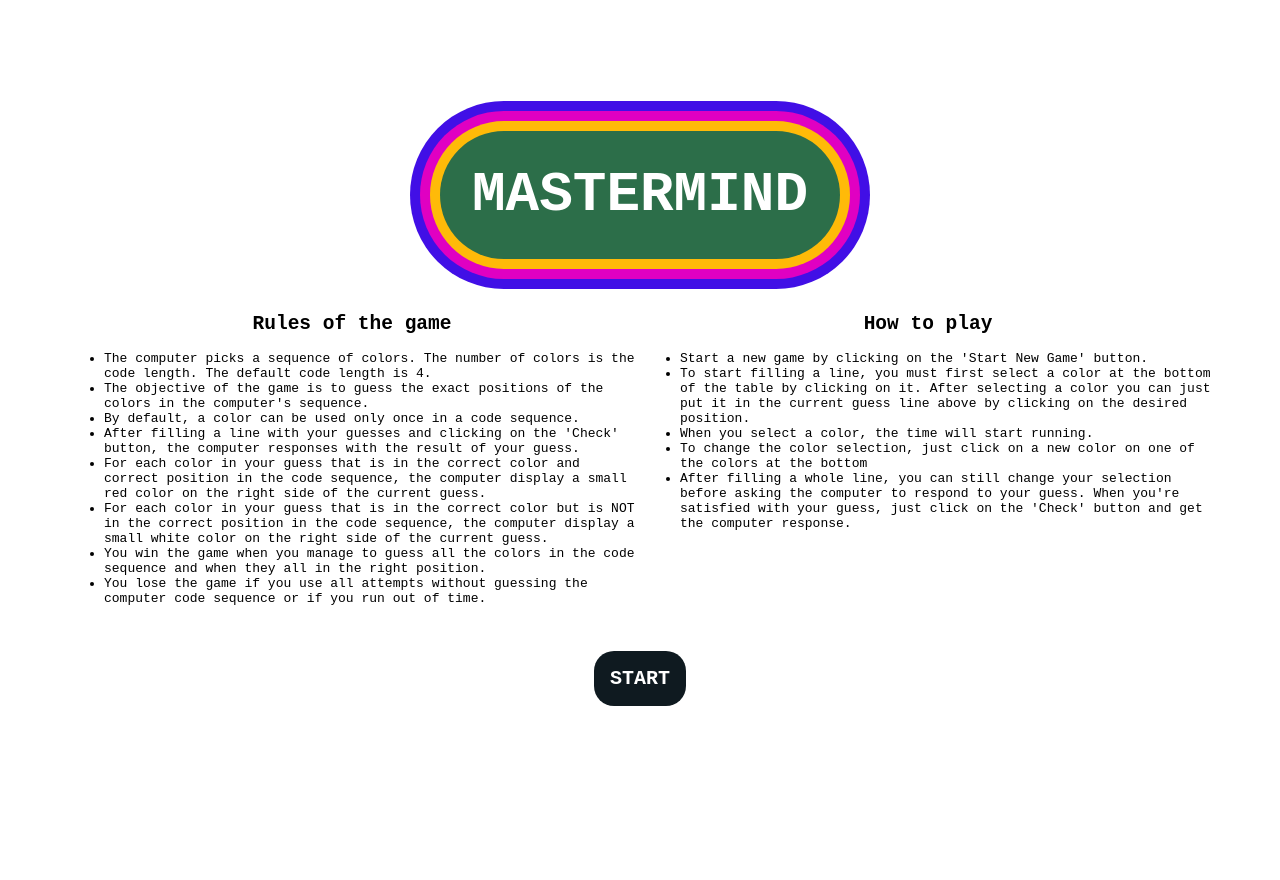
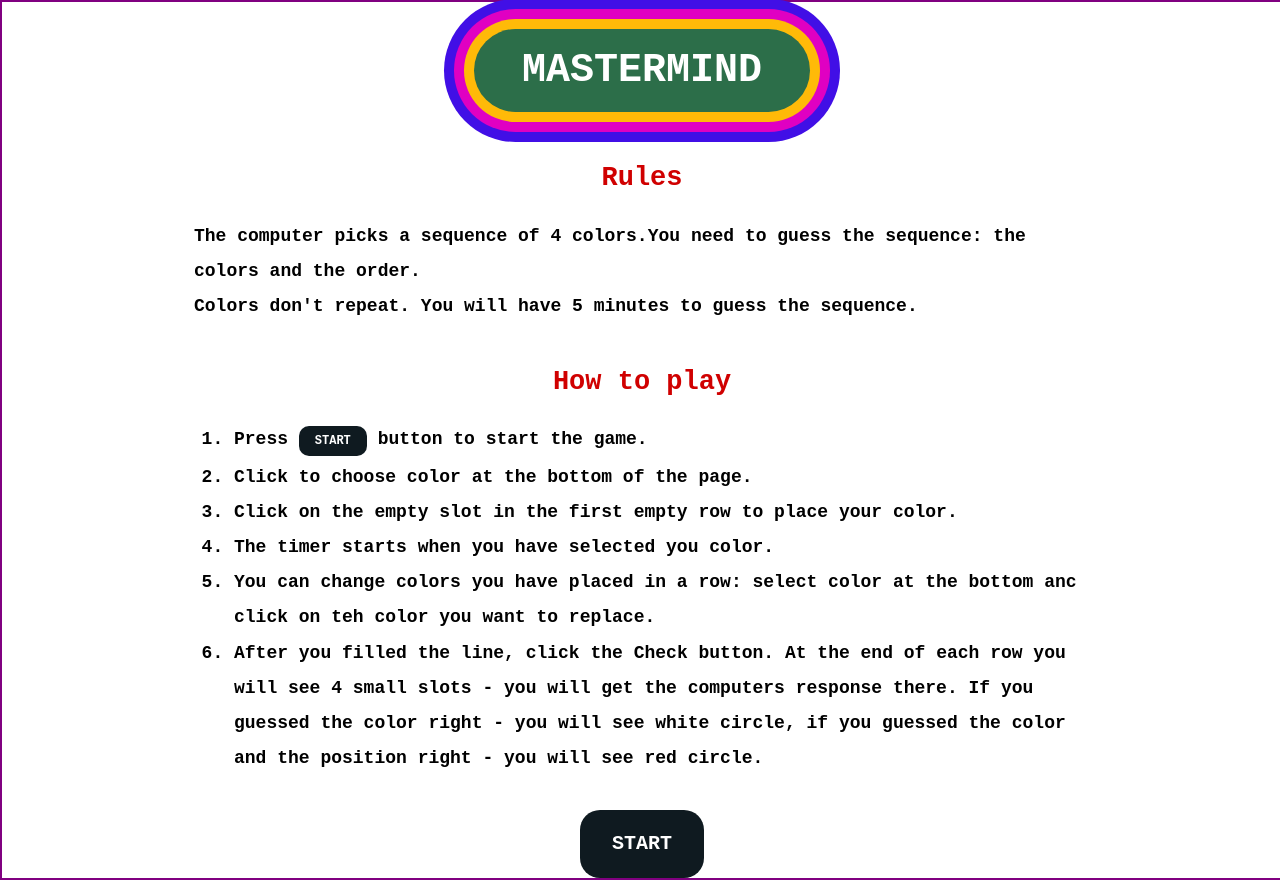
Before and after one commit to AlejoVE/master-mind, a React (Create React App) app: page /start in a window 1280 px wide. Before the commit the page ends 800 px from the top, so only its background shows below. Built offline with nearby package versions, Linux system fonts and the light colour scheme.

Commit message:
reorganize start and game

```diff
--- a/src/components/AvailableColors.tsx
+++ b/src/components/AvailableColors.tsx
@@ -1,7 +1,7 @@
-import React, { useContext } from 'react';
-import Circle from './Circle';
-import { GameContext } from '../context/gameContext';
-import { Colors } from '../types/types';
+import React, { useContext } from "react";
+import Circle from "./Circle";
+import { GameContext } from "../context/gameContext";
+import { Colors } from "../types/types";
 
 function AvailableColors() {
   /* indication which color is selected */
@@ -10,7 +10,7 @@ function AvailableColors() {
   const colors = Object.values(Colors);
   const handleClick = (e: React.MouseEvent<HTMLButtonElement>) => {
     const color: string = (e.target as HTMLButtonElement).getAttribute(
-			'data-color'
+      "data-color"
     ) as string;
     setCurrentColor(color);
     // To avoid to trigger the modal from timer when time left = 0
@@ -19,29 +19,29 @@ function AvailableColors() {
   };
 
   return (
-		<>
+    <div className="select-color">
+      <div className="current-color">
         {/* indication which color is selected */}
+        <h3>Selected color</h3>
+        <div className="color">
           <Circle
             disabled={true}
             onClick={handleClick}
             color={currentColor}
-				size='4'
+            size="4"
           />
-			<div className='available-colors-container'>
+        </div>
+      </div>
+      <div className="available-colors-container">
         {colors.map((color, i) => {
           return (
-						<div key={i} className='square'>
-							<Circle
-								key={i}
-								onClick={handleClick}
-								color={color}
-								size='4'
-							/>
+            <div key={i} className="square">
+              <Circle key={i} onClick={handleClick} color={color} size="4" />
             </div>
           );
         })}
       </div>
-		</>
+    </div>
   );
 }
 
--- a/src/components/StartPage.tsx
+++ b/src/components/StartPage.tsx
@@ -1,106 +1,53 @@
-import React from 'react';
-import { Link } from 'react-router-dom';
+import React from "react";
+import { Link } from "react-router-dom";
 
 function StartPage() {
   return (
-		<div className='page-content'>
+    <div className="page-content">
       <div>
-				<h1 className='start-header'>MASTERMIND</h1>
+        <h1 className="start-header">MASTERMIND</h1>
       </div>
-			{/* <div className='question'>
-				<h2>How many colors would you like to use?</h2>
-				<div className='options'>
-					<label>
-						<input type='radio' value='4' name='color' />4
-					</label>
-					<label>
-						<input type='radio' value='6' name='color' />6
-					</label>
-				</div>
-			</div> */}
-			{/* <div className='question'>
-				<h2>How long will the sequence be?</h2>
-				<div className='options'>
-					<label>
-						<input type='radio' value='4' name='length' />4
-					</label>
-					<label>
-						<input type='radio' value='6' name='length' />6
-					</label>
-				</div>
-			</div> */}
-			<div className='instructions-grid'>
+      <div className="instructions-grid">
         <div>
-					<h2>Rules of the game</h2>
-					<ul>
-						<li>
-							The computer picks a sequence of colors. The number of
-							colors is the code length. The default code length is 4.
-						</li>
-						<li>
-							The objective of the game is to guess the exact positions
-							of the colors in the computer's sequence.
-						</li>
-						<li>
-							By default, a color can be used only once in a code
+          <h2>Rules</h2>
+          <p>
+            The computer picks a sequence of 4 colors.You need to guess the
+            sequence: the colors and the order.
+            <br></br> Colors don't repeat. You will have 5 minutes to guess the
             sequence.
-						</li>
-						<li>
-							After filling a line with your guesses and clicking on the
-							'Check' button, the computer responses with the result of
-							your guess.
-						</li>
-						<li>
-							For each color in your guess that is in the correct color
-							and correct position in the code sequence, the computer
-							display a small red color on the right side of the current
-							guess.
-						</li>
-						<li>
-							For each color in your guess that is in the correct color
-							but is NOT in the correct position in the code sequence,
-							the computer display a small white color on the right side
-							of the current guess.
-						</li>
-						<li>
-							You win the game when you manage to guess all the colors in
-							the code sequence and when they all in the right position.
-						</li>
-						<li>
-							You lose the game if you use all attempts without guessing
-							the computer code sequence or if you run out of time.
-						</li>
-					</ul>
+          </p>
         </div>
         <div>
           <h2>How to play</h2>
           <ul>
             <li>
-							{' '}
-							Start a new game by clicking on the 'Start New Game'
-							button.
+              {" "}
+              Press <span className="mention-start">Start</span> button to start
+              the game.
+            </li>
+            <li>Click to choose color at the bottom of the page.</li>
+            <li>
+              {" "}
+              Click on the empty slot in the first empty row to place your
+              color.
+            </li>
+            <li>The timer starts when you have selected you color.</li>
+            <li>
+              You can change colors you have placed in a row: select color at
+              the bottom anc click on teh color you want to replace.
             </li>
             <li>
-							To start filling a line, you must first select a color at
-							the bottom of the table by clicking on it. After selecting
-							a color you can just put it in the current guess line above
-							by clicking on the desired position.
-						</li>
-						<li>When you select a color, the time will start running.</li>
-						<li>
-							To change the color selection, just click on a new color on
-							one of the colors at the bottom{' '}
-						</li>
-						<li>
-							After filling a whole line, you can still change your
-							selection before asking the computer to respond to your
-							guess. When you're satisfied with your guess, just click on
-							the 'Check' button and get the computer response.
+              After you filled the line, click the{" "}
+              <span className="mention-check">Check</span> button. At the end of
+              each row you will see 4 small slots - you will get the computers
+              response there. If you guessed the color right - you will see
+              white circle, if you guessed the color and the position right -
+              you will see red circle.
             </li>
           </ul>
         </div>
       </div>
-			<Link to={'/game'} id='start-game'>
+      <Link to={"/game"} id="start-game">
         Start
       </Link>
     </div>
@@ -108,3 +55,29 @@ function StartPage() {
 }
 
 export default StartPage;
+
+{
+  /* <li>
+After filling a line with your guesses and clicking on the 'Check'
+button, the computer responses with the result of your guess.
+</li>
+<li>
+For each color in your guess that is in the correct color and
+correct position in the code sequence, the computer display a
+small red color on the right side of the current guess.
+</li>
+<li>
+For each color in your guess that is in the correct color but is
+NOT in the correct position in the code sequence, the computer
+display a small white color on the right side of the current
+guess.
+</li>
+<li>
+You win the game when you manage to guess all the colors in the
+code sequence and when they all in the right position.
+</li>
+<li>
+You lose the game if you use all attempts without guessing the
+computer code sequence or if you run out of time.
+</li> */
+}
--- a/src/context/GameProvider.tsx
+++ b/src/context/GameProvider.tsx
@@ -1,7 +1,7 @@
-import { FC, useState } from 'react';
-import { Colors } from '../types/types';
-import { GameContext } from './gameContext';
-import { generateRandomCode } from '../helpers/helpers';
+import { FC, useState } from "react";
+import { Colors } from "../types/types";
+import { GameContext } from "./gameContext";
+import { generateRandomCode } from "../helpers/helpers";
 
 interface Props {
   children: JSX.Element;
@@ -11,7 +11,7 @@ const colors = Object.values(Colors);
 const currentCode = generateRandomCode(colors);
 
 const GameProvider: FC<Props> = ({ children }: Props) => {
-	const [currentColor, setCurrentColor] = useState<string>('');
+  const [currentColor, setCurrentColor] = useState<string>("");
   const [gameOver, setGameOver] = useState<boolean>(false);
   const [startTimer, setStartTimer] = useState<boolean>(false);
   const [availableRows, setAvailableRows] = useState<number>(0);
@@ -25,9 +25,9 @@ const GameProvider: FC<Props> = ({ children }: Props) => {
         setGameOver,
         availableRows,
         setAvailableRows,
-				gameRows: 6,
+        gameRows: 12,
         startTimer,
-				setStartTimer,
+        setStartTimer
       }}
     >
       {children}
--- a/src/styles/_availableColors.scss
+++ b/src/styles/_availableColors.scss
@@ -1,16 +1,35 @@
 @import "./variables";
-
+//whole bottom stuff
+.select-color {
+  display: flex;
+  flex-direction: row-reverse;
+  justify-content: center;
+  align-items: flex-end;
+  gap: 2rem;
+}
+.current-color {
+  .color {
+    border: 10px solid lighten($wood, 20%);
+    border-radius: 50px;
+    background-color: $wood;
+    height: 6rem;
+    width: 6rem;
+    display: flex;
+    justify-content: center;
+    align-items: center;
+  }
+}
 .available-colors-container {
-  display: grid;
-  grid-template-columns: repeat(3, 1fr);
-  grid-template-rows: repeat(2, 1fr);
-  place-items: center;
+  display: flex;
+  justify-content: center;
+  align-items: center;
   margin-top: 5vh;
+  border: 10px solid lighten($wood, 20%);
+  border-radius: 50px;
   background-color: $wood;
   width: fit-content;
   padding: 1rem;
   gap: 0.4rem;
-  border-radius: $border-radius;
 
   button {
     @extend %color-button;
--- a/src/styles/_buttons.scss
+++ b/src/styles/_buttons.scss
@@ -1,3 +1,5 @@
+@import "./variables";
+
 .size10 {
   height: 3rem;
   min-height: 3rem;
@@ -42,3 +44,20 @@ button {
   border: none;
   box-shadow: inset 5px 5px 19px rgb(53, 39, 22);
 }
+
+%cta-button {
+  margin-top: 1rem;
+  padding: 1rem 2rem;
+  border-radius: 20px;
+  background-color: $black;
+  text-decoration: none;
+  text-transform: uppercase;
+  color: white;
+  font-size: 20px;
+  font-weight: 800;
+
+  &:hover {
+    background-color: $yellow;
+    color: $black;
+  }
+}
--- a/src/styles/_instructions.scss
+++ /dev/null
@@ -1,9 +0,0 @@
-.instructions-grid {
-	display: grid;
-	grid-template-columns: repeat(2, 1fr);
-	width: 90%;
-
-	h2 {
-		text-align: center;
-	}
-}
--- /dev/null
+++ b/src/styles/_start.scss
@@ -0,0 +1,56 @@
+#start-game {
+  margin-top: 1rem;
+  padding: 1rem 2rem;
+  border-radius: 20px;
+  background-color: $black;
+  text-decoration: none;
+  text-transform: uppercase;
+  color: white;
+  font-size: 20px;
+  font-weight: 800;
+
+  &:hover {
+    background-color: $yellow;
+    color: $black;
+  }
+}
+
+.start-header {
+  font-size: 40px;
+  font-weight: 600;
+  background-color: $green;
+  padding: 1.5rem 3rem;
+  border-radius: 220px;
+  color: white;
+  @extend %crazy-outline;
+}
+
+.instructions-grid {
+  // display: grid;
+  // grid-template-columns: repeat(2, 1fr);
+  width: 70%;
+  display: flex;
+  flex-direction: column;
+
+  h2 {
+    font-weight: 800;
+    text-align: center;
+    color: $red;
+  }
+}
+
+ul {
+  list-style: decimal;
+}
+
+.mention-start {
+  margin-top: 0.5rem;
+  padding: 0.5rem 1rem;
+  border-radius: 10px;
+  background-color: $black;
+  text-decoration: none;
+  text-transform: uppercase;
+  color: white;
+  font-size: 12px;
+  font-weight: 700;
+}
--- a/src/styles/index.scss
+++ b/src/styles/index.scss
@@ -1,62 +1,28 @@
-@import './buttons';
-@import './row';
-@import './availableColors';
-@import './instructions';
-@import './variables';
+@import "./buttons";
+@import "./row";
+@import "./availableColors";
+@import "./start";
+@import "./game";
 
 body {
   padding: 0;
   margin: 0;
   box-sizing: border-box;
   font-family: monospace;
+  font-size: 18px;
+  font-weight: 600;
+  line-height: 2.2rem;
+  text-align: left;
 }
 
 .page-content {
-	width: 100vw;
-	height: 100vh;
+  width: 100%;
+  height: 100%;
+  margin: auto;
   display: flex;
   flex-direction: column;
   justify-content: center;
   align-items: center;
+  border: 2px solid purple;
+  overflow: none;
 }
-
-.start-header {
-	font-size: 56px;
-	font-weight: 600;
-	background-color: $green;
-	padding: 2rem;
-	border-radius: 220px;
-	color: white;
-	@extend %crazy-outline;
-}
-
-.question {
-	font-size: 20px;
-	margin-bottom: 1rem;
-	color: $black;
-	display: block;
-
-	.options {
-		display: flex;
-		justify-content: center;
-		gap: 3rem;
-		font-size: 30px;
-	}
-}
-
-#start-game {
-	margin-top: 2rem;
-	padding: 1rem;
-	border-radius: 20px;
-	background-color: $black;
-	text-decoration: none;
-	text-transform: uppercase;
-	color: white;
-	font-size: 20px;
-	font-weight: 800;
-
-	&:hover {
-		background-color: $yellow;
-		color: $black;
-	}
-}
```
Also changed, not shown: src/components/GamePage.tsx (+23 -10 lines), src/styles/_game.scss (added, +57 -0 lines). Lines whose indentation alone changed are shown as unchanged.
